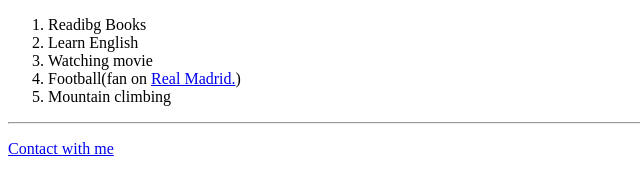
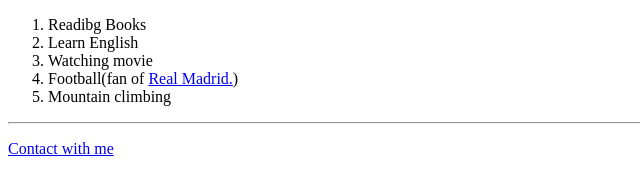
Before and after one commit to hamedsoltani2000/cv, a plain HTML site: page index.html in a window 1280 px wide. Shown: the part 825-996 px from the top of the page, 0-640 px from the left. Drawn offline with Linux system fonts and the light colour scheme.

Commit message:
Update index.html

```diff
--- a/index.html
+++ b/index.html
@@ -54,7 +54,7 @@
             <li>Readibg Books</li>
             <li>Learn English</li>
             <li>Watching movie</li>
-            <li>Football(fan on <a href="https://www.realmadrid.com/en-US"> Real Madrid.</a>)</li>
+            <li>Football(fan of <a href="https://www.realmadrid.com/en-US"> Real Madrid.</a>)</li>
             <li>Mountain climbing</li>
         </ol>
         <hr>
```
